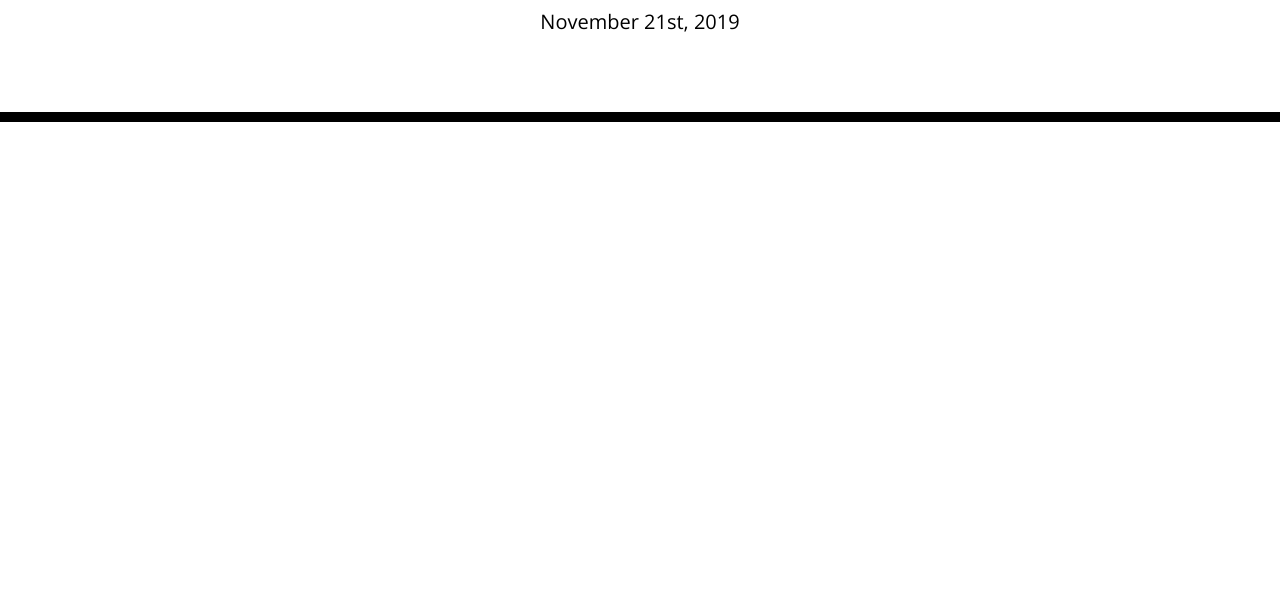
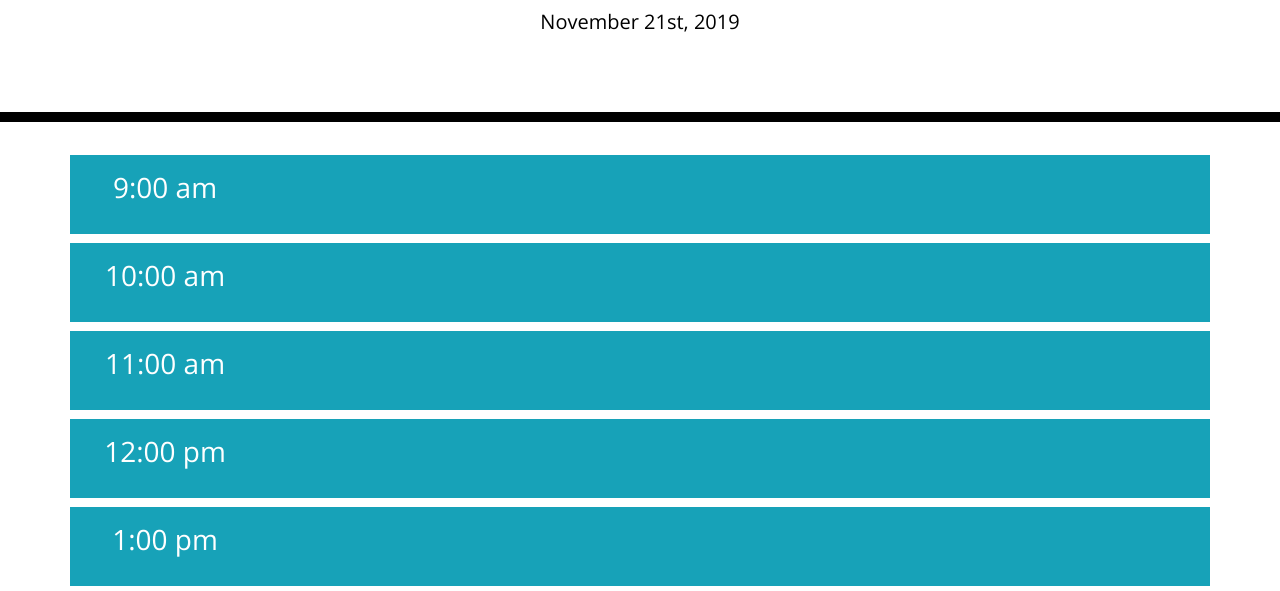
Before and after one commit to Luke-Robinett/day-planner, a plain HTML site: page index.html in a window 1280 px wide. Shown: the part 182-773 px from the top of the page. Drawn offline with nearby package versions, Linux system fonts and the light colour scheme.

Commit message:
Displays timeslots from 9AM through 5PM

```diff
--- a/index.html
+++ b/index.html
@@ -1,23 +1,14 @@
 <!DOCTYPE html>
 <html lang="en">
+
 <head>
   <meta charset="UTF-8" />
   <meta name="viewport" content="width=device-width, initial-scale=1.0" />
   <meta http-equiv="X-UA-Compatible" content="ie=edge" />
-    <link
-      rel="stylesheet"
-      href="https://stackpath.bootstrapcdn.com/bootstrap/4.3.1/css/bootstrap.min.css"
-    />
-    <link
-      rel="stylesheet"
-      href="https://use.fontawesome.com/releases/v5.8.1/css/all.css"
-      integrity="sha384-50oBUHEmvpQ+1lW4y57PTFmhCaXp0ML5d60M1M7uH2+nqUivzIebhndOJK28anvf"
-      crossorigin="anonymous"
-    />
-    <link
-      href="https://fonts.googleapis.com/css?family=Open+Sans&display=swap"
-      rel="stylesheet"
-    />
+  <link rel="stylesheet" href="https://stackpath.bootstrapcdn.com/bootstrap/4.3.1/css/bootstrap.min.css" />
+  <link rel="stylesheet" href="https://use.fontawesome.com/releases/v5.8.1/css/all.css"
+    integrity="sha384-50oBUHEmvpQ+1lW4y57PTFmhCaXp0ML5d60M1M7uH2+nqUivzIebhndOJK28anvf" crossorigin="anonymous" />
+  <link href="https://fonts.googleapis.com/css?family=Open+Sans&display=swap" rel="stylesheet" />
   <link rel="stylesheet" href="style.css" />
   <title>Work Day Scheduler</title>
 </head>
@@ -35,10 +26,34 @@
   <script src="https://code.jquery.com/jquery-3.4.1.min.js"></script>
   <script src="https://cdnjs.cloudflare.com/ajax/libs/moment.js/2.24.0/moment.min.js"></script>
   <script>
-      $(document).ready(function() {
+    $(document).ready(function () {
       // Display current date
       $("#currentDay").text(moment().format("MMMM Do, Y"));
+
+      // Create a row for each slot and append to main container
+      for (var i = 9; i <= 17; i++) {
+        // New div to hold timeslot elements
+        var timeslotDiv = $("<div>").addClass("row text-white my-2");
+
+        // Color code the timeslot according to wether its current, in the past or in the future
+        if (moment().hour() < moment(i, "h")) {
+          timeslotDiv.addClass("bg-info");
+        } else if (moment().hour() === moment(i, "h")) {
+          timeslotDiv.addClass("bg-success");
+        } else {
+          timeslotDiv.addClass("bg-secondary");
+        }
+
+        // Add the column with the hour displayed
+        var hourDiv = $("<div>").addClass("col-2 align-middle text-center py-3");
+        hourDiv.append($("<h3>").text(moment(i, "h").format("h:mm a")));
+        timeslotDiv.append(hourDiv);
+
+        // Append the timeslot to the main container
+        $(".container").append(timeslotDiv);
+      }
     })
   </script>
 </body>
+
 </html>
```
Lines whose indentation alone changed are shown as unchanged.
